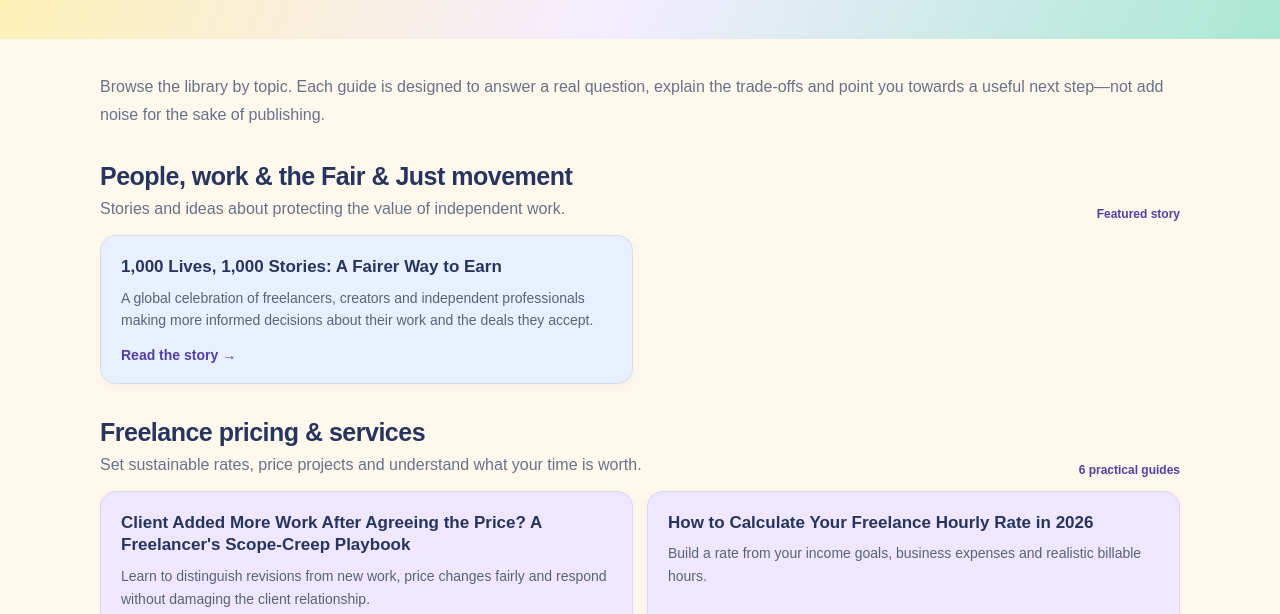
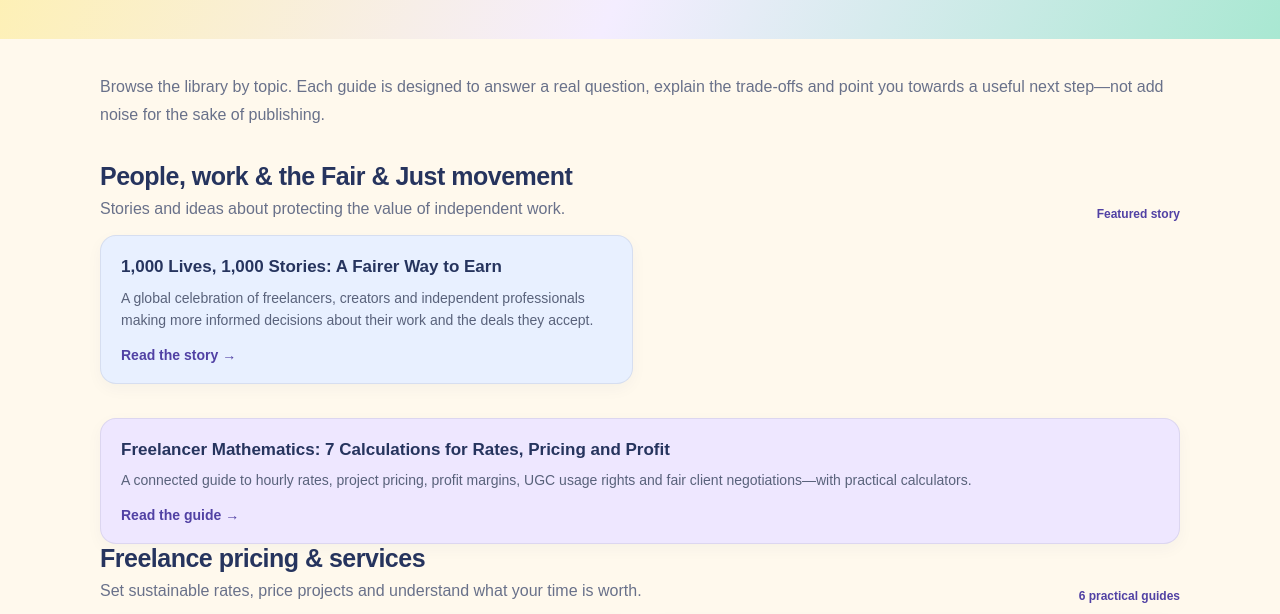
Before and after one commit to tinygenius-tools/tinygenius, a plain HTML site: page guides/index.html in a window 1280 px wide. Shown: the part 318-932 px from the top of the page. Drawn offline with Linux system fonts and the light colour scheme.

Commit message:
Feature freelancer mathematics guide in guides library

```diff
--- a/guides/index.html
+++ b/guides/index.html
@@ -42,7 +42,8 @@
 
 <section class="category tint-blue" aria-labelledby="movement"><div class="category-head"><div><h2 id="movement">People, work &amp; the Fair &amp; Just movement</h2><p>Stories and ideas about protecting the value of independent work.</p></div><span class="count">Featured story</span></div><div class="grid"><article class="article"><h3>1,000 Lives, 1,000 Stories: A Fairer Way to Earn</h3><p>A global celebration of freelancers, creators and independent professionals making more informed decisions about their work and the deals they accept.</p><a href="/1000-lives-1000-stories/">Read the story →</a></article></div></section>
 
-<section class="category tint-lavender" aria-labelledby="freelance"><div class="category-head"><div><h2 id="freelance">Freelance pricing &amp; services</h2><p>Set sustainable rates, price projects and understand what your time is worth.</p></div><span class="count">6 practical guides</span></div><div class="grid">
+<section class="category tint-lavender" aria-labelledby="freelance"><article class="article"><h3>Freelancer Mathematics: 7 Calculations for Rates, Pricing and Profit</h3><p>A connected guide to hourly rates, project pricing, profit margins, UGC usage rights and fair client negotiations—with practical calculators.</p><a href="/freelancer-mathematics/">Read the guide →</a></article>
+<div class="category-head"><div><h2 id="freelance">Freelance pricing &amp; services</h2><p>Set sustainable rates, price projects and understand what your time is worth.</p></div><span class="count">6 practical guides</span></div><div class="grid">
 <article class="article"><h3>Client Added More Work After Agreeing the Price? A Freelancer's Scope-Creep Playbook</h3><p>Learn to distinguish revisions from new work, price changes fairly and respond without damaging the client relationship.</p><a href="/freelance-scope-creep-client-added-work/">Read the guide →</a></article>
 <article class="article"><h3>How to Calculate Your Freelance Hourly Rate in 2026</h3><p>Build a rate from your income goals, business expenses and realistic billable hours.</p><a href="/how-to-calculate-freelance-hourly-rate/">Read the guide →</a></article>
 <article class="article"><h3>How Much Should I Charge as a Freelancer?</h3><p>Compare hourly, daily and project pricing, then account for scope, revisions and expenses.</p><a href="/how-much-should-freelancers-charge/">Read the guide →</a></article>
```
